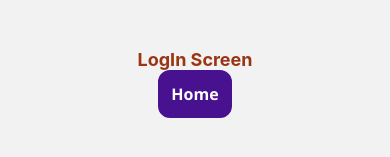
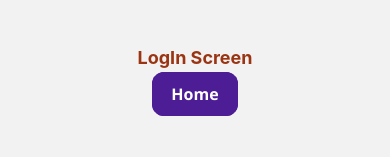
Before and after one commit to edegan-furb/Entra21-TCC, a React Native app in the folder Client/: screen /LogIn in a window 390 px wide. Shown: the part 371-528 px from the top of the page. Built offline with nearby package versions, Linux system fonts and the light colour scheme.

Commit message:
Button style when pressed

```diff
--- a/Client/components/CustomButton.js
+++ b/Client/components/CustomButton.js
@@ -1,27 +1,47 @@
 // CustomButton.js
-import { Pressable, Text, StyleSheet } from "react-native";
+import { Pressable, Text, View, StyleSheet } from "react-native";
+import { GlobalStyles } from "../constants/Colors";
 
 function CustomButton({ title, onPress, styleButton, styleText }) {
   return (
-    <Pressable style={[styles.button, styleButton]} onPress={onPress}>
-      <Text style={[styles.text, styleText]}>{title}</Text>
-    </Pressable>
+    <View style={styles.buttonContainer}>
+      <Pressable
+        style={({ pressed }) =>
+          pressed
+            ? [styles.buttonInnerContainer, styles.pressade, styleButton]
+            : [styles.buttonInnerContainer, styleButton]
+        }
+        onPress={onPress}
+        android_ripple={{ color: GlobalStyles.colors.primary950 }}
+      >
+        <Text style={[styles.buttonText, styleText]}>{title}</Text>
+      </Pressable>
+    </View>
   );
 }
 
 const styles = StyleSheet.create({
-  button: {
-    backgroundColor: "#48118f",
-    padding: 10,
+  buttonContainer: {
+    overflow: "hidden",
     borderRadius: 12,
-    alignItems: "center",
-    borderColor: "#48118f",
+    margin: 4,
+  },
+  buttonInnerContainer: {
+    backgroundColor: GlobalStyles.colors.primary900,
+    paddingVertical: 8,
+    paddingHorizontal: 16,
+    elevation: 4,
     borderWidth: 3,
+    borderColor: GlobalStyles.colors.primary900,
   },
-  text: {
+  buttonText: {
     color: "#ffffff",
     fontSize: 16,
     fontFamily: "open-sans-bold",
+    textAlign: "center",
+  },
+  pressade: {
+    opacity: 0.75,
   },
 });
 
--- a/Client/screens/StartScreen.js
+++ b/Client/screens/StartScreen.js
@@ -51,20 +51,13 @@ function StartScreen() {
         </View>
       </View>
       <View style={styles.buttons}>
-        <View style={styles.loginButtonContainer}>
-          <CustomButton
-            title={"LOGIN"}
-            onPress={() => onPressHandler("LogIn")}
-          />
-        </View>
-        <View>
+        <CustomButton title={"LOGIN"} onPress={() => onPressHandler("LogIn")} />
         <CustomButton
           title={"SIGN UP"}
           styleButton={styles.signUpButton}
           styleText={styles.signText}
           onPress={() => onPressHandler("SignUp")}
         />
-        </View>
       </View>
       <View style={styles.footer}>
         <Footer
@@ -132,16 +125,14 @@ const styles = StyleSheet.create({
     paddingBottom: "10%",
     paddingHorizontal: "20%",
   },
-  loginButtonContainer: {
-    paddingBottom: "5%",
-  },
   signUpButton: {
-    borderColor: GlobalStyles.colors.primary950,
     backgroundColor: GlobalStyles.colors.neutral100,
     borderWidth: 3,
+    borderRadius: 12,
+    borderColor: GlobalStyles.colors.primary900,
   },
   signText: {
-    color: GlobalStyles.colors.primary950,
+    color: GlobalStyles.colors.primary900,
   },
   footer: {
     flex: 1,
```
Lines whose indentation alone changed are shown as unchanged.
